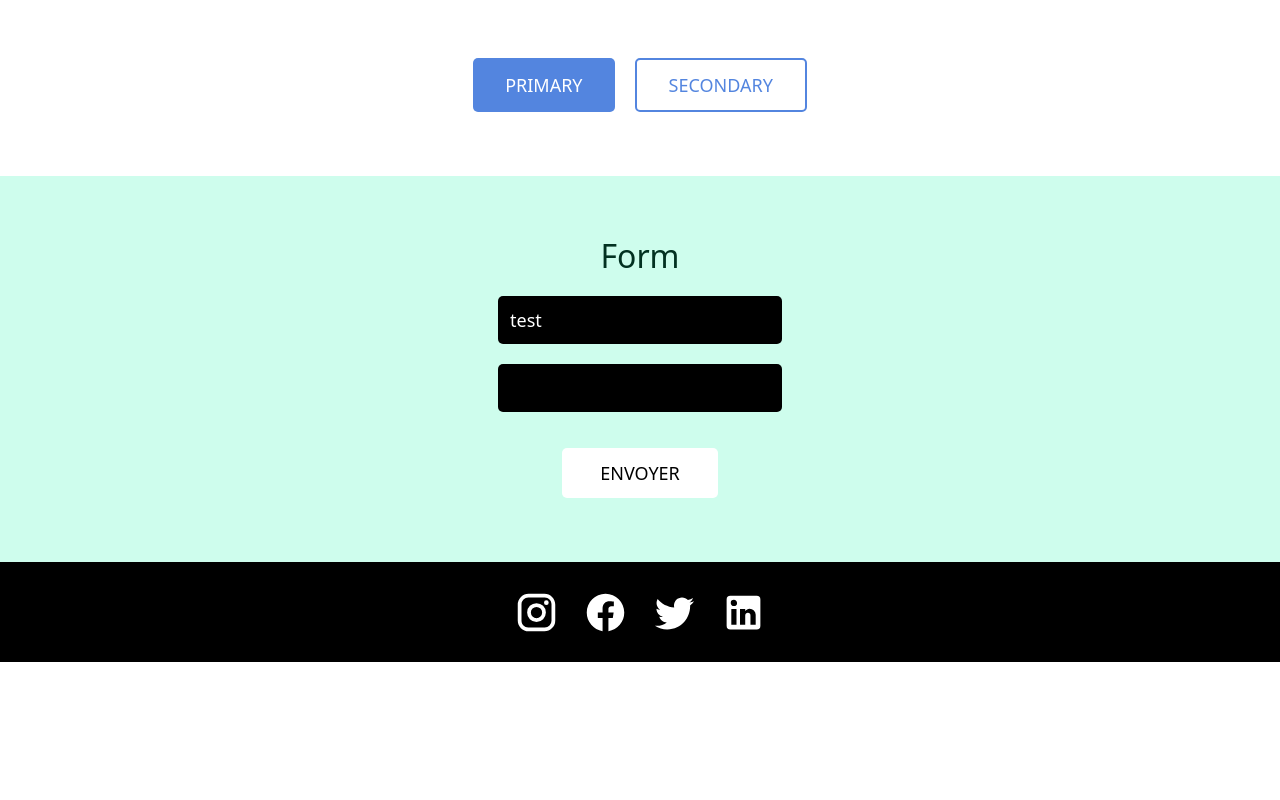
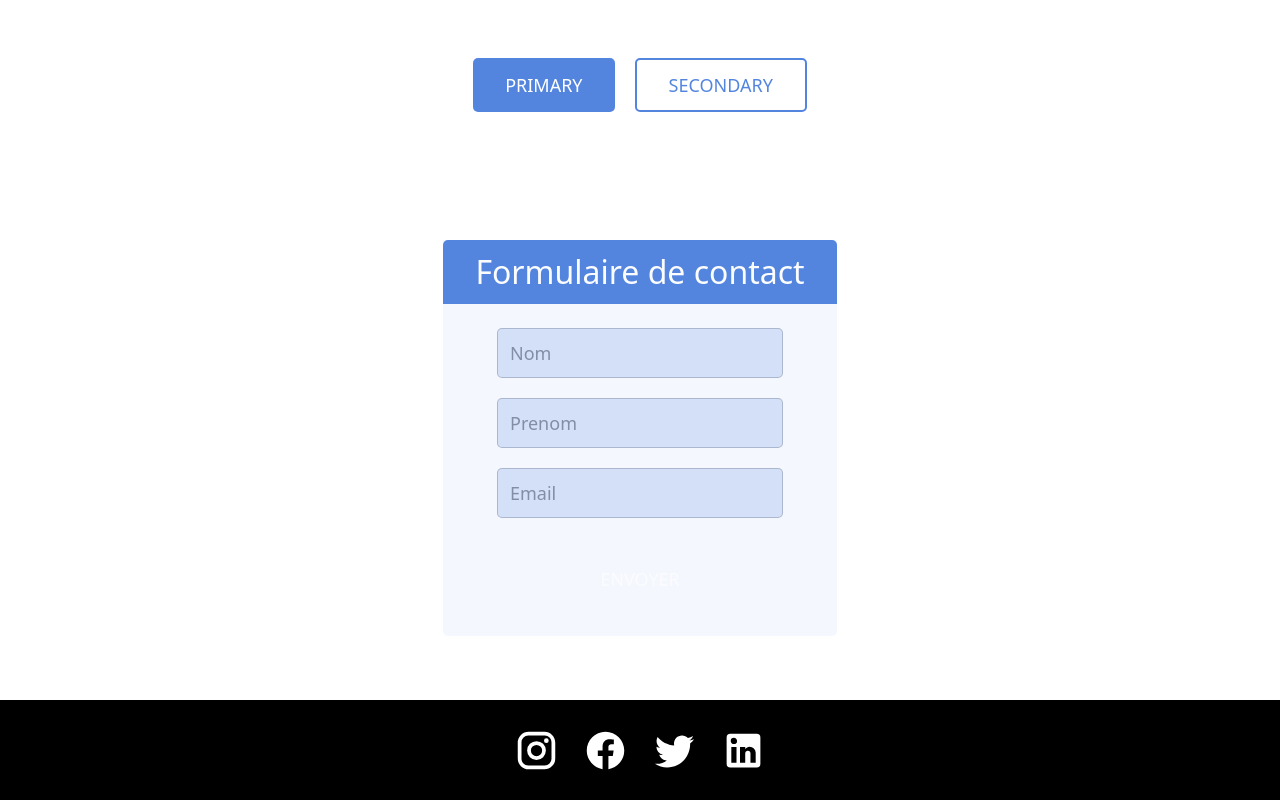
Before and after one commit to dobzacode/componentlib, a Next.js app: page / in a window 1280 px wide. Shown: the part 564-1364 px from the top of the page. Before the commit the page ends 1226 px from the top, so only its background shows below. Built offline with nearby package versions, Linux system fonts and the light colour scheme.

Commit message:
design form

```diff
--- a/app/page.tsx
+++ b/app/page.tsx
@@ -9,26 +9,23 @@ export default function Home() {
   return (
     <main className="flex justify-between flex-col items-center flex-wrap gap-large h-full">
       <div className="flex flex-col gap-subLarge">
-        <H1 type="headingExtraLarge" color="text-primary40">
+        <H1 type="headingExtraLarge" textColor="text-primary40">
           Extra large heading
         </H1>
-        <H2 type="headingLarge" color="text-primary40">
+        <H2 type="headingLarge" textColor="text-primary40">
           Large heading
         </H2>
-        <H2 type="heading" color="text-primary40">
+        <H2 type="heading" textColor="text-primary40">
           Heading
         </H2>
-        <H3 color="text-primary40">Sub heading</H3>
-        <P type="body" color="text-primary30">
+        <H3 textColor="text-primary40">Sub heading</H3>
+        <P type="body" textColor="text-primary30">
           Body text
         </P>
       </div>
       <AllButton></AllButton>
-      <div className="flex flex-col gap-medium bg-tertiary10 w-full items-center py-large">
-        <H1 type="heading" color="text-tertiary90">
-          Form
-        </H1>
-        <Form></Form>
+      <div className="flex flex-col gap-medium bg-white w-full items-center py-large">
+        <Form bgColor="bg-primary5/[.5]" title="Formulaire de contact"></Form>
       </div>
     </main>
   );
--- a/components/Form.tsx
+++ b/components/Form.tsx
@@ -4,15 +4,25 @@ import { ChangeEvent, FormEvent, useState } from "react";
 import Input from "./form/Input";
 import Label from "./form/Label";
 import PrimaryCta from "./button/PrimaryCta";
+import H1 from "./text/H1";
+import Field from "./form/Field";
 
 interface FormData {
   nom: string;
+  prenom: string;
   email: string;
 }
 
-export default function Form() {
+export default function Form({
+  title,
+  bgColor,
+}: {
+  title?: string;
+  bgColor?: string;
+}) {
   const [formData, setFormData] = useState<FormData>({
     nom: "",
+    prenom: "",
     email: "",
   });
 
@@ -29,43 +39,53 @@ export default function Form() {
   };
 
   return (
-    <form className="body flex flex-col gap-subMedium " onSubmit={handleSubmit}>
-      <div className="flex flex-col gap-small">
-        <Label htmlFor="nom" hidden>
-          Nom
-        </Label>
-        <Input
-          required={true}
-          type="text"
-          id="nom"
-          name="nom"
+    <div
+      className={`flex flex-col gap-medium items-center ${bgColor} rounded-b-lg`}
+    >
+      {title && (
+        <H1
+          type="heading"
+          textColor="text-primary0 "
+          bgColor="bg-primary40"
+          padding="py-small px-subLarge"
+          rounded="rounded-t-lg"
+        >
+          {title}
+        </H1>
+      )}
+      <form
+        className={`body flex flex-col gap-subMedium pb-subLarge `}
+        onSubmit={handleSubmit}
+      >
+        <Field
+          flex="flex flex-col gap-small"
+          nom="nom"
           value={formData.nom}
           onChange={handleChange}
-          placeholder="test"
-        ></Input>
-      </div>
-      <div className="flex flex-col gap-small">
-        <Label htmlFor="email" hidden>
-          Email
-        </Label>
-        <Input
-          required={true}
-          type="text"
-          id="email"
-          name="email"
+        ></Field>
+        <Field
+          flex="flex flex-col gap-small"
+          nom="prenom"
+          value={formData.prenom}
+          onChange={handleChange}
+        ></Field>
+        <Field
+          flex="flex flex-col gap-small"
+          nom="email"
           value={formData.email}
           onChange={handleChange}
-        ></Input>
-      </div>
+        ></Field>
         <PrimaryCta
           type="submit"
           marginX="mx-large"
           marginY="mt-small"
-        bgColor="bg-white"
-        textColor="text-black"
+          bgColor="bg-primary4
+          0"
+          textColor="text-primary0 "
         >
           ENVOYER
         </PrimaryCta>
       </form>
+    </div>
   );
 }
--- /dev/null
+++ b/components/form/Field.tsx
@@ -0,0 +1,28 @@
+import Input from "./Input";
+import Label from "./Label";
+
+interface FieldProps {
+  flex?: string;
+  nom: string;
+  onChange: React.ChangeEventHandler<HTMLInputElement>;
+  value: string;
+}
+
+export default function Field({ nom, flex, onChange, value }: FieldProps) {
+  return (
+    <div className={`${flex}`}>
+      <Label htmlFor={nom} hidden>
+        {nom.charAt(0).toUpperCase() + nom.slice(1)}
+      </Label>
+      <Input
+        required={true}
+        type="text"
+        id={nom}
+        name={nom}
+        value={value}
+        onChange={onChange}
+        placeholder={nom.charAt(0).toUpperCase() + nom.slice(1)}
+      ></Input>
+    </div>
+  );
+}
--- a/components/form/Input.tsx
+++ b/components/form/Input.tsx
@@ -23,7 +23,7 @@ export default function Input({
 }: InputProps) {
   return (
     <input
-      className={`bg-black text-white p-extraSmall rounded-lg placeholder:text-white`}
+      className={`bg-primary10  text-primary90 p-extraSmall rounded-lg placeholder:text-primary90/[.4] box-border border border-primary90/[.2] outline-primary90/[.2] `}
       required={required}
       type={type}
       id={id}
--- a/components/text/H1.tsx
+++ b/components/text/H1.tsx
@@ -1,13 +1,26 @@
 interface H1Props {
   children: string | JSX.Element;
   type: "headingExtraLarge" | "headingLarge" | "heading";
-  color?: string;
+  textColor?: string;
   bgColor?: string;
+  padding?: string;
+  rounded?: string;
 }
 
-export default function H1({ children, type, color, bgColor }: H1Props) {
+export default function H1({
+  children,
+  type,
+  textColor,
+  bgColor,
+  padding,
+  rounded,
+}: H1Props) {
   return (
-    <h1 className={`${type} ${color ? color : ""} ${bgColor ? bgColor : ""} `}>
+    <h1
+      className={`${type} ${textColor ? textColor : ""} ${
+        bgColor ? bgColor : ""
+      } ${padding ? padding : ""} ${rounded ? rounded : ""}`}
+    >
       {children}
     </h1>
   );
--- a/components/text/H2.tsx
+++ b/components/text/H2.tsx
@@ -1,13 +1,17 @@
 interface H2Props {
   children: string | JSX.Element;
   type: "headingLarge" | "heading" | "subHeading";
-  color?: string;
+  textColor?: string;
   bgColor?: string;
 }
 
-export default function H2({ children, type, color, bgColor }: H2Props) {
+export default function H2({ children, type, textColor, bgColor }: H2Props) {
   return (
-    <h2 className={`${type} ${color ? color : ""} ${bgColor ? bgColor : ""}`}>
+    <h2
+      className={`${type} ${textColor ? textColor : ""} ${
+        bgColor ? bgColor : ""
+      }`}
+    >
       {children}
     </h2>
   );
--- a/components/text/H3.tsx
+++ b/components/text/H3.tsx
@@ -1,13 +1,15 @@
 interface H3Props {
   children: string | JSX.Element;
-  color?: string;
+  textColor?: string;
   bgColor?: string;
 }
 
-export default function H3({ children, color, bgColor }: H3Props) {
+export default function H3({ children, textColor, bgColor }: H3Props) {
   return (
     <h3
-      className={`subHeading ${color ? color : ""} ${bgColor ? bgColor : ""}`}
+      className={`subHeading ${textColor ? textColor : ""} ${
+        bgColor ? bgColor : ""
+      }`}
     >
       {children}
     </h3>
--- a/components/text/P.tsx
+++ b/components/text/P.tsx
@@ -1,13 +1,17 @@
 interface PProps {
   children: string | JSX.Element;
-  color?: string;
+  textColor?: string;
   bgColor?: string;
   type: "body";
 }
 
-export default function P({ children, type, color, bgColor }: PProps) {
+export default function P({ children, type, textColor, bgColor }: PProps) {
   return (
-    <p className={`${type} ${color ? color : ""} ${bgColor ? bgColor : ""}`}>
+    <p
+      className={`${type} ${textColor ? textColor : ""} ${
+        bgColor ? bgColor : ""
+      }`}
+    >
       {children}
     </p>
   );
--- a/tailwind.config.js
+++ b/tailwind.config.js
@@ -26,6 +26,7 @@ module.exports = {
     extend: {
       colors: {
         primary0: `hsl(${PRIMARY_COLOR_RGB}, 99% )`,
+        primary5: `hsl(${PRIMARY_COLOR_RGB}, 95%)`,
         primary10: `hsl(${PRIMARY_COLOR_RGB}, 90%)`,
         primary20: `hsl(${PRIMARY_COLOR_RGB}, 80%)`,
         primary30: `hsl(${PRIMARY_COLOR_RGB}, 70%)`,
@@ -37,6 +38,7 @@ module.exports = {
         primary90: `hsl(${PRIMARY_COLOR_RGB}, 10%)`,
         primary100: `hsl(${PRIMARY_COLOR_RGB}, 0%)`,
         secondary0: `hsl(${SECONDARY_COLOR_RGB}, 99%)`,
+        secondary5: `hsl(${SECONDARY_COLOR_RGB}, 95%)`,
         secondary10: `hsl(${SECONDARY_COLOR_RGB}, 90%)`,
         secondary20: `hsl(${SECONDARY_COLOR_RGB}, 80%)`,
         secondary30: `hsl(${SECONDARY_COLOR_RGB}, 70%)`,
@@ -48,6 +50,7 @@ module.exports = {
         secondary90: `hsl(${SECONDARY_COLOR_RGB}, 10%)`,
         secondary100: `hsl(${SECONDARY_COLOR_RGB}, 0%)`,
         tertiary0: `hsl(${TERTIARY_COLOR_RGB}, 99%)`,
+        tertiary5: `hsl(${TERTIARY_COLOR_RGB}, 95%)`,
         tertiary10: `hsl(${TERTIARY_COLOR_RGB}, 90%)`,
         tertiary20: `hsl(${TERTIARY_COLOR_RGB}, 80%)`,
         tertiary30: `hsl(${TERTIARY_COLOR_RGB}, 70%)`,
```
Lines whose indentation alone changed are shown as unchanged.
